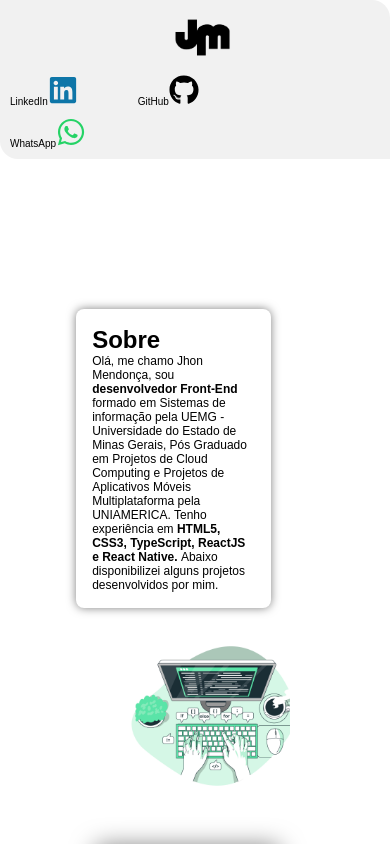
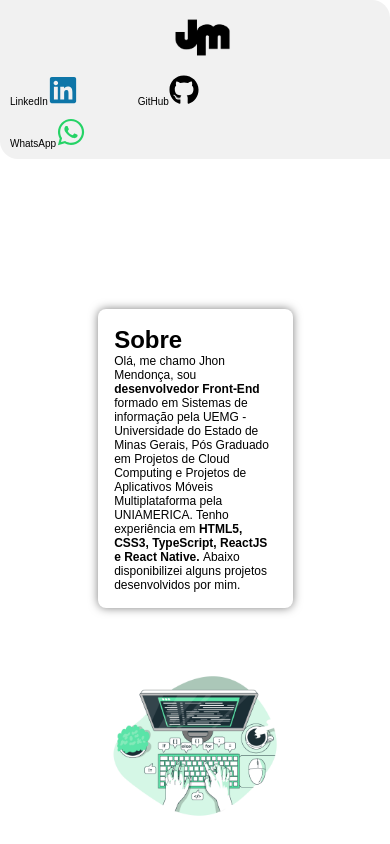
Before and after one commit to jhondharkyson520/portifolio, a React (Vite) app: page / in a window 390 px wide. Shown: the top 844 px of the page. Built offline with nearby package versions, Linux system fonts and the light colour scheme.

Commit message:
Responsividade

```diff
--- a/src/App.css
+++ b/src/App.css
@@ -10,6 +10,7 @@
 .container-about{
   justify-content: center;
   position: relative;
+  align-items: center;
   flex-direction: column;
   background-color: #FFF;
   display: flex;
@@ -55,11 +56,10 @@
 
 .about{
 
-  justify-content: space-between;
+
   padding: 3%;
   width: 50%;
   margin-top: 150px;
-  margin-left: 45%;
   display: flex;
   flex-direction: column;
   justify-content: center;
@@ -76,7 +76,7 @@
     display: flex;
     flex-direction: column;
     justify-content: center;
-    margin-right: 200px;
+    align-items: center;
     width: 100%;
     overflow: hidden;
     background-color: #FFF;
@@ -97,7 +97,8 @@
       display: flex;
       flex-direction: column;
       justify-content: center;
-      position: relative;
+      align-items: center;
+      margin-top: 50px;
     }
 
     .container{
@@ -131,9 +132,9 @@
     }
 
     .computing01{
-      width: 100%;
+      width: 150%;
       position: relative;
-      margin-left: 210px;
+
     }
 
 
@@ -152,16 +153,16 @@
 }
 
 .imagem01{
-  display: grid;
+  display: flex;
   flex-direction: column;
   justify-content: center;
-  margin-left: 15px;
-  margin-top: 20px;
+  align-items: center;
+  margin-top: 50px;
 }
 
 .projetos{
 
-  justify-content: center;
+
   width: 90vw;
   height: 50vh;
   margin: 50px 50px 50px 50px;
@@ -173,7 +174,6 @@
   display: grid;
   grid-template-columns: repeat(auto-fill, minmax(200px, 1fr));
   grid-gap: 10px;
-
 
 }
 
@@ -194,35 +194,10 @@
   margin-right: 15px;
 
 
+
 }
 
-.projeto02{
-  border-radius: 8px;
-  border: 5px solid transparent;
-  box-shadow: 0 0 25px rgba(0, 0, 0, 0.5);
-  margin-right: 15px;
-}
 
-.projeto03{
-  border-radius: 8px;
-  border: 5px solid transparent;
-  box-shadow: 0 0 25px rgba(0, 0, 0, 0.5);
-  margin-right: 15px;
-}
-
-.projeto04{
-  border-radius: 8px;
-  border: 5px solid transparent;
-  box-shadow: 0 0 25px rgba(0, 0, 0, 0.5);
-  margin-right: 15px;
-}
-
-.projeto05{
-  border-radius: 8px;
-  border: 5px solid transparent;
-  box-shadow: 0 0 25px rgba(0, 0, 0, 0.5);
-  margin-right: 15px;
-}
 
 ::-webkit-scrollbar{
   width: 8px;
@@ -284,6 +259,7 @@
   border-radius: 8px 8px 0 0;
   gap: 14px;
   margin: 0;
+  margin-top: 15px;
 
 }
 
@@ -339,8 +315,8 @@
       width: 100%;
       bottom: 0;
       left: 0;
-      transform: translateY(calc(600%));
-      margin-top: 60px;
+      transform: translateY(calc(550%));
+
     }
 
 
--- a/src/App.tsx
+++ b/src/App.tsx
@@ -104,7 +104,7 @@ function App() {
               </p>
           </div>
 
-          <div className='projeto02'>
+          <div className='projeto01'>
             <h1>Sorveteria</h1>
           <p>Landing page de apresentação de uma sorveteria, com campo de contato funcional.</p>
 
@@ -140,7 +140,7 @@ function App() {
               </p>
           </div>
 
-          <div className='projeto03'>
+          <div className='projeto01'>
             <h1>Reserva</h1>
           <p>Desenvolver</p>
 
@@ -178,7 +178,7 @@ function App() {
               </p>
           </div>
 
-          <div className='projeto02'>
+          <div className='projeto01'>
             <h1>Finanças</h1>
           <p>Desenvolver</p>
 
@@ -216,7 +216,7 @@ function App() {
               </p>
           </div>
 
-          <div className='projeto02'>
+          <div className='projeto01'>
             <h1>Vendas</h1>
           <p>Desenvolver</p>
 
```
